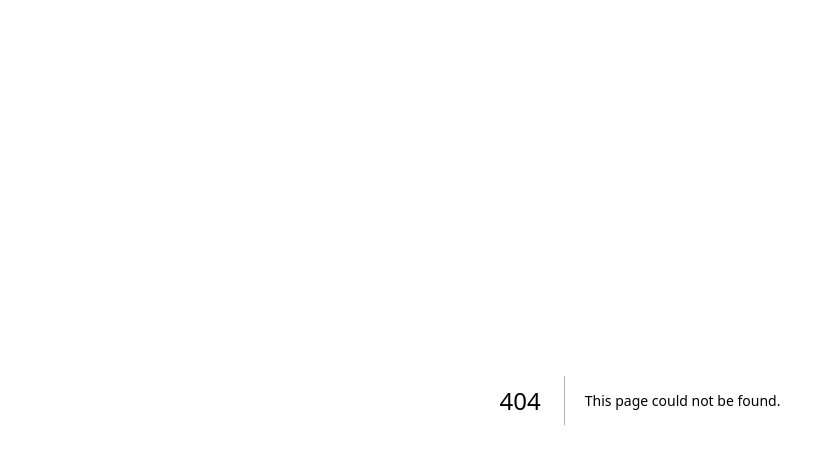
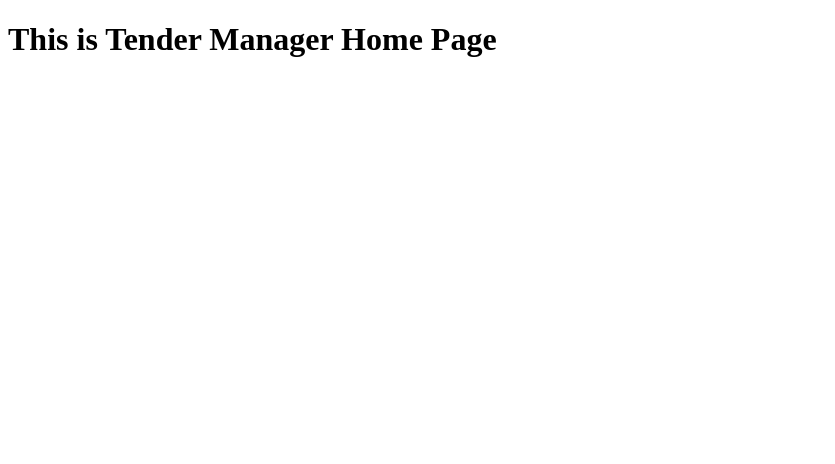
Before and after one commit to mdjawadulhasan/e-tender-frontend, a Next.js app: page /Agency in a window 1280 px wide. Before the commit this address had no page. Shown: the top 464 px of the page, without its empty margins (0-835 px from the left). Built offline with nearby package versions, Linux system fonts and the light colour scheme.

Commit message:
index added for all of the users

```diff
--- /dev/null
+++ b/pages/Agency/index.js
@@ -0,0 +1,9 @@
+import React from "react";
+
+export default function index() {
+  return <div>
+    <h1>
+    This is Tender Manager Home Page
+    </h1>
+  </div>;
+}
```
Also changed, not shown: pages/admin/index.js (added, +9 -0 lines), pages/magister/index.js (added, +9 -0 lines).
